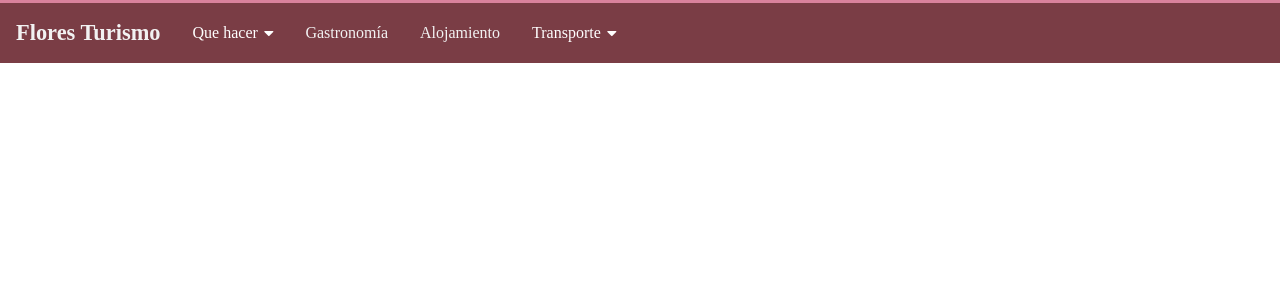
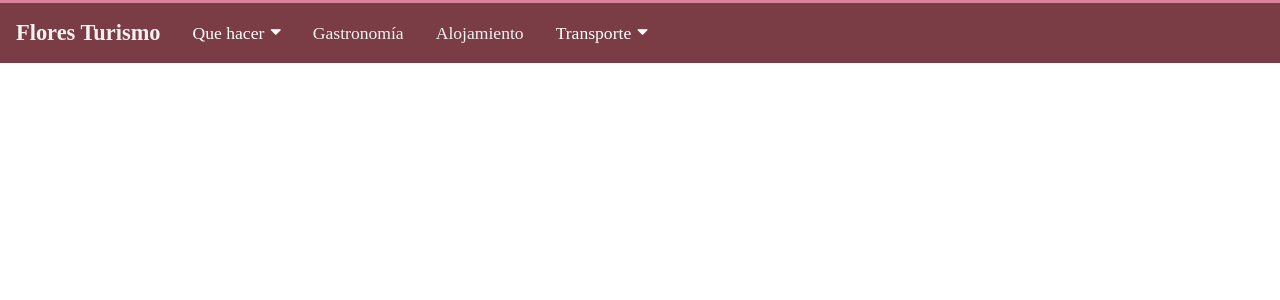
Before and after one commit to Lautron/Flores-Turismo, a Flask app: page /layout in a window 1280 px wide. Shown: the top 300 px of the page. Run offline with Flask 2, Linux system fonts and the light colour scheme; style sheets or scripts are compiled from the project's sources.

Commit message:
Removed outdated comments

```diff
--- a/flores_digital/static/css/layout.scss
+++ b/flores_digital/static/css/layout.scss
@@ -46,13 +46,12 @@ body {
     font-weight: 600;
 }
 
-  /* Style the links inside the navigation bar */
 .navbar a {
     float: left;
     color: #f2f2f2;
     text-align: center;
     text-decoration: none;
-    font-size: 1rem;
+    font-size: 1.1rem;
     display: flex;
     justify-content: center;
     align-items: center;
@@ -60,25 +59,22 @@ body {
     padding: 0 1rem;
   }
 
-  /* Hide the link that should open and close the navbar on small screens */
 .navbar .icon {
     display: none;
   }
 
-  /* Dropdown container - needed to position the dropdown content */
 .dropdown {
     float: left;
     overflow: hidden;
   }
 
-  /* Style the dropdown button to fit inside the navbar */
 .dropdown .dropbtn {
     display: flex;
     justify-content: center;
     align-items: center;
     height: 100%;
     padding: 0 1rem;
-    font-size: 1rem;
+    font-size: 1.1rem;
     border: none;
     outline: none;
     color: white;
@@ -87,7 +83,6 @@ body {
     margin: 0;
   }
 
-  /* Style the dropdown content (hidden by default) */
 .dropdown-content {
     display: none;
     position: absolute;
@@ -97,11 +92,9 @@ body {
     z-index: 1;
   }
 
-  /* Style the links inside the dropdown */
 .dropdown-content a {
     float: none;
     color: white;
-    // padding: 12px 16px;
     text-decoration: none;
     display: block;
     height: $nav-height;
@@ -112,19 +105,16 @@ body {
     padding-left: 1rem;
   }
 
-  /* Add a dark background on navbar links and the dropdown button on hover */
 .navbar a:hover, .dropdown:hover .dropbtn {
     background-color: $hover-color;
     color: white;
   }
 
-  /* Add a grey background to dropdown links on hover */
 .dropdown-content a:hover {
     background-color: $my-red;
     color: white;
   }
 
-  /* Show the dropdown menu when the user moves the mouse over the dropdown button */
 .dropdown:hover .dropdown-content {
     display: flex;
     flex-direction: column;
@@ -134,7 +124,6 @@ body {
       padding-left: .4rem;
   }
 
-  /* When the screen is less than 600 pixels wide, hide all links, except for the first one ("Home"). Show the link that contains should open and close the navbar (.icon) */
 @media screen and (max-width: 600px) {
     .navbar a:not(:first-child), .dropdown .dropbtn {
       display: none;
@@ -145,7 +134,6 @@ body {
     }
   }
 
-  /* The "responsive" class is added to the navbar with JavaScript when the user clicks on the icon. This class makes the navbar look good on small screens (display the links vertically instead of horizontally) */
 @media screen and (max-width: 600px) {
     .navbar.responsive {position: relative;}
     .navbar.responsive a.icon {
```
Lines whose indentation alone changed are shown as unchanged.
